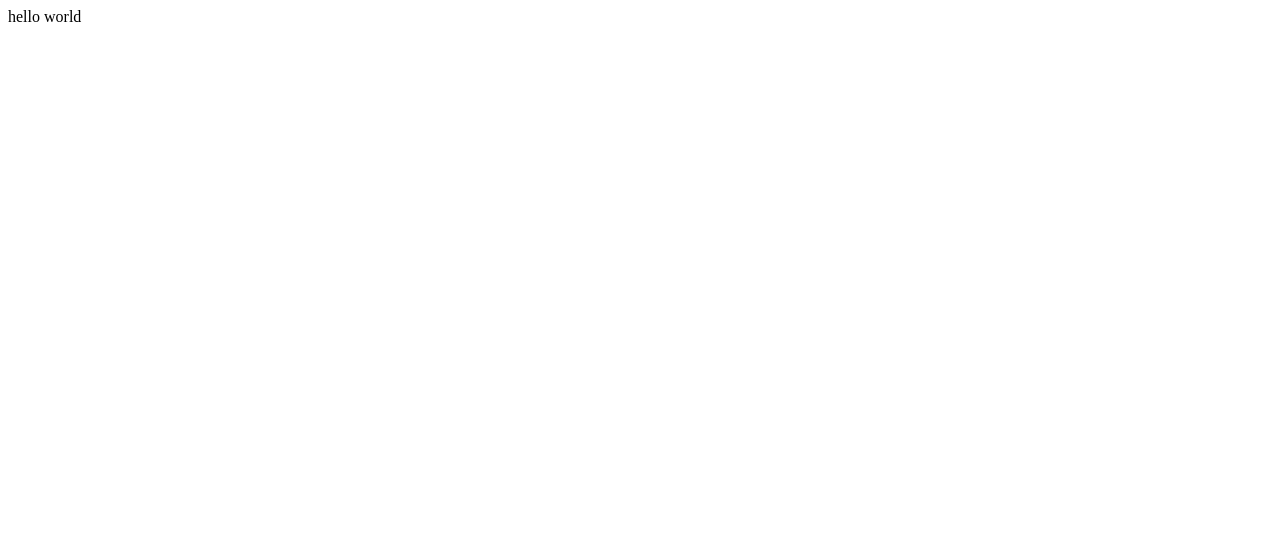
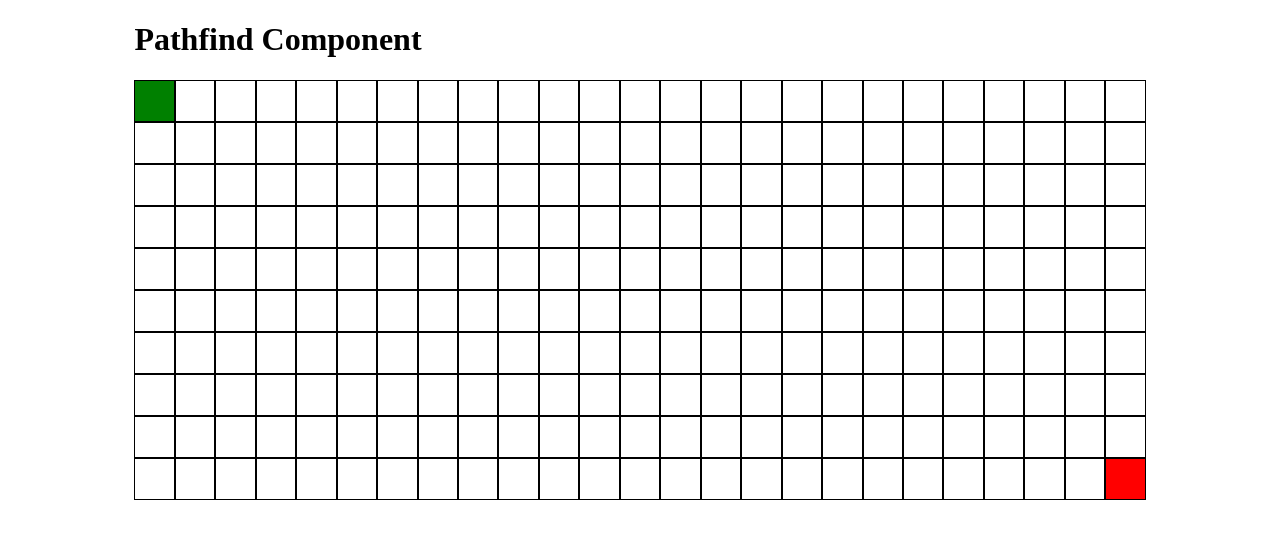
Before and after one commit to AlKL/PathfindingVisualizer, a React (Create React App) app in the folder frontend/: page / in a window 1280 px wide. Shown: the top 538 px of the page. Built offline with nearby package versions, Linux system fonts and the light colour scheme.

Commit message:
Implemented grid

```diff
--- a/frontend/src/App.js
+++ b/frontend/src/App.js
@@ -1,7 +1,12 @@
 import React from 'react';
+import Pathfind from './components/Pathfind';
 
 const App = () => {
-  return (<div>hello world</div>);
+  return (
+    <div>
+      <Pathfind />
+    </div>
+  );
 };
 
 export default App;
--- /dev/null
+++ b/frontend/src/components/Node/Node.css
@@ -0,0 +1,13 @@
+ .node {
+     height: 40px;
+     width: 40px;
+     border: 1px solid black;
+ }
+
+ .node-start {
+     background-color: green;
+ }
+
+ .node-end {
+     background-color: red;
+ }
--- /dev/null
+++ b/frontend/src/components/Node/Node.js
@@ -0,0 +1,12 @@
+import React from 'react';
+import './Node.css';
+
+const Node = ({ isStart, isEnd, row, col }) => {
+    const classes = isStart ? 'node-start' : isEnd ? 'node-end' : '';
+    return (
+        <div className={`node ${classes}`} id={`node-${row}-${col}`}></div>
+    );
+};
+
+
+export default Node;
--- /dev/null
+++ b/frontend/src/components/Pathfind.css
@@ -0,0 +1,8 @@
+.wrapper {
+    max-width: 80%;
+    margin: 0 auto;
+}
+
+.row-wrapper {
+    display: flex;
+}
--- /dev/null
+++ b/frontend/src/components/Pathfind.js
@@ -0,0 +1,89 @@
+/* eslint-disable no-unused-vars */
+// you can remove the above after you're done
+import React, { useState, useEffect } from 'react';
+import Node from './Node/Node';
+import './Pathfind.css';
+
+const cols = 25;
+const rows = 10;
+
+const NODE_START_ROW = 0;
+const NODE_START_COL = 0;
+const NODE_END_ROW = rows - 1;
+const NODE_END_COL = cols - 1;
+
+const Pathfind = () => {
+    const [grid, setGrid] = useState([]);
+
+    useEffect(() => {
+        initializeGrid();
+    }, []);
+
+    //Initializes Grid
+    const initializeGrid = () => {
+        const grid = new Array(rows);
+
+        for (let i = 0; i < rows; i++) {
+            grid[i] = new Array(cols);
+        }
+
+        createSpot(grid);
+
+        setGrid(grid);
+    };
+
+    //Creates Spot
+    const createSpot = (grid) => {
+        for (let i = 0; i < rows; i++) {
+            for (let j = 0; j < cols; j++) {
+                grid[i][j] = new Spot(i, j);
+            }
+        }
+    };
+
+    //Spot Constructor
+    function Spot(i, j) {
+        this.x = i;
+        this.y = j;
+        this.isStart = this.x === NODE_START_ROW && this.y === NODE_START_COL;
+        this.isEnd = this.x === NODE_END_ROW && this.y === NODE_END_COL;
+        this.g = 0;
+        this.f = 0;
+        this.h = 0;
+    }
+
+    //Grid with Node
+    const gridWithNode = (
+        <div>
+            {grid.map((row, rowIndex) => {
+                return (
+                    <div key={rowIndex} className='row-wrapper'>
+                        {row.map((col, colIndex) => {
+                            const { isStart, isEnd } = col;
+                            return (
+                                <Node
+                                    key={colIndex}
+                                    isStart={isStart}
+                                    isEnd={isEnd}
+                                    row={rowIndex}
+                                    col={colIndex}
+                                />
+                            );
+                        })}
+                    </div>
+                );
+            })}
+        </div>
+    );
+
+    console.log(grid);
+
+    return (
+        <div className='wrapper'>
+            <h1>Pathfind Component</h1>
+            {gridWithNode}
+        </div>
+    );
+};
+
+export default Pathfind;
```
Also changed, not shown: frontend/src/components/Board/Board.css (added), frontend/src/components/Board/Board.js (added).
